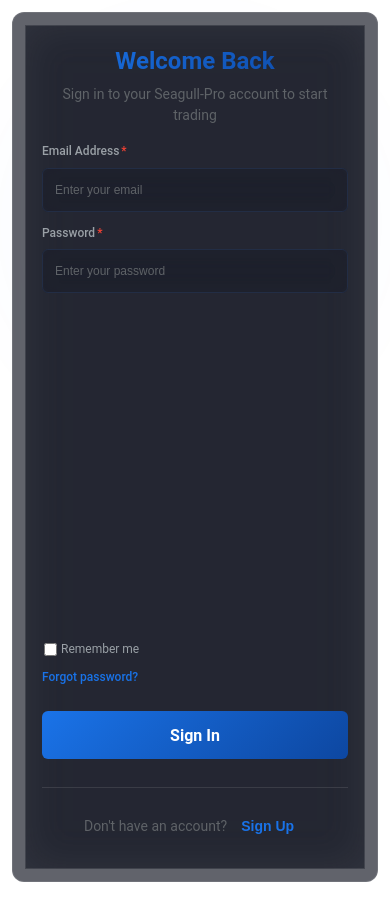
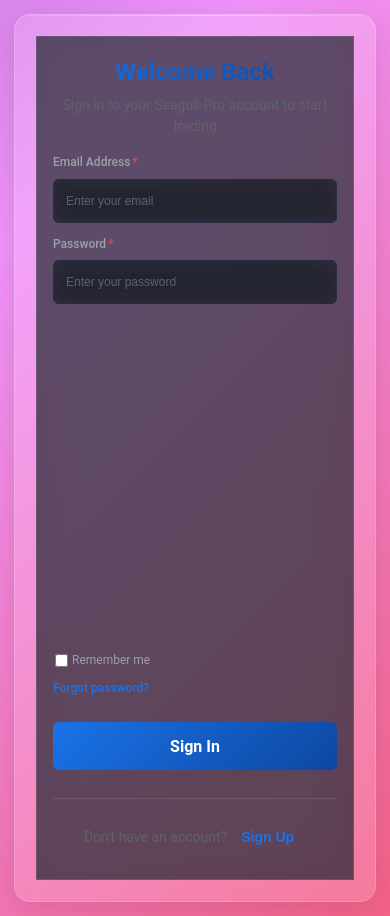
Before and after one commit to JumaAlpha/Seagull-pro, a React (Vite) app: page /login in a window 390 px wide. Before the commit the page ends 894 px from the top, so only its background shows below. Built offline with nearby package versions, Linux system fonts and the light colour scheme; no server answers.

Commit message:
Enhance Login.module.css with modern styles
Updated the login module CSS to implement a modern gradient background and floating elements. Adjusted dimensions and styles for responsiveness and improved aesthetics.

```diff
--- a/src/pages/Auth/Login/Login.module.css
+++ b/src/pages/Auth/Login/Login.module.css
@@ -5,119 +5,144 @@
   justify-content: center;
   position: relative;
   overflow: hidden;
-  background: var(--gradient-bg);
+  /* Modern gradient background */
+  background: linear-gradient(135deg, #667eea 0%, #764ba2 25%, #f093fb 50%, #f5576c 75%, #ff6b6b 100%);
+  background-size: 400% 400%;
+  animation: gradientBG 20s ease infinite;
+}
+
+@keyframes gradientBG {
+  0% { background-position: 0% 50%; }
+  50% { background-position: 100% 50%; }
+  100% { background-position: 0% 50%; }
 }
 
 .container {
   display: grid;
   grid-template-columns: 1fr 1fr;
   width: 100%;
-  max-width: 1400px;
-  min-height: 80vh;
+  max-width: 1200px;
+  min-height: 700px;
   position: relative;
-  z-index: 1;
+  z-index: 2;
   align-items: stretch;
-  background: var(--bg-glass);
-  backdrop-filter: blur(20px);
-  -webkit-backdrop-filter: blur(20px);
-  border: 1px solid var(--bg-glass-light);
-  border-radius: var(--radius-xl);
-  box-shadow: var(--shadow-glass);
+  background: rgba(255, 255, 255, 0.1);
+  backdrop-filter: blur(12px);
+  -webkit-backdrop-filter: blur(12px);
+  border: 1px solid rgba(255, 255, 255, 0.2);
+  border-radius: 24px;
+  box-shadow:
+    0 8px 32px rgba(0, 0, 0, 0.1),
+    inset 0 1px 0 rgba(255, 255, 255, 0.1);
   overflow: hidden;
-  margin: var(--space-2xl);
+  margin: 2rem;
 }
 
 .previewSection {
-  padding: var(--space-2xl);
+  padding: 3rem;
   display: flex;
   align-items: center;
   justify-content: center;
   height: 100%;
-  border-right: 1px solid var(--bg-glass-light);
+  border-right: 1px solid rgba(255, 255, 255, 0.15);
+  background: rgba(0, 0, 0, 0.2);
 }
 
 .formSection {
-  padding: var(--space-2xl);
+  padding: 3rem;
   display: flex;
   align-items: center;
   justify-content: center;
   height: 100%;
+  background: rgba(255, 255, 255, 0.05);
 }
 
 .formContainer {
   width: 100%;
-  max-width: 500px;
+  max-width: 420px;
   height: 100%;
   display: flex;
   align-items: center;
 }
 
-/* Remove individual borders from AuthForm and DashboardCard */
-:global(.authForm) {
-  border: none !important;
-  box-shadow: none !important;
-  backdrop-filter: none !important;
-  -webkit-backdrop-filter: none !important;
-  background: transparent !important;
-  height: 100% !important;
-  max-height: none !important;
+/* Modern floating elements */
+.floatingElement {
+  position: absolute;
+  background: rgba(255, 255, 255, 0.1);
+  border-radius: 20px;
+  backdrop-filter: blur(5px);
+  -webkit-backdrop-filter: blur(5px);
+  border: 1px solid rgba(255, 255, 255, 0.1);
+  z-index: 1;
 }
 
-:global(.dashboardCard) {
-  border: none !important;
-  box-shadow: none !important;
-  backdrop-filter: none !important;
-  -webkit-backdrop-filter: none !important;
-  background: transparent !important;
+.floatingElement:nth-child(1) {
+  top: 10%;
+  right: 10%;
+  width: 120px;
+  height: 120px;
+  animation: float 25s ease-in-out infinite;
 }
 
-/* Background Orbs */
-.backgroundOrb1 {
+.floatingElement:nth-child(2) {
+  bottom: 15%;
+  left: 8%;
+  width: 80px;
+  height: 80px;
+  animation: float 20s ease-in-out infinite reverse;
+}
+
+.floatingElement:nth-child(3) {
+  top: 50%;
+  right: 5%;
+  width: 60px;
+  height: 60px;
+  animation: float 30s ease-in-out infinite;
+}
+
+/* Glassmorphic shapes */
+.glassShape {
   position: absolute;
-  top: 10%;
-  left: 10%;
+  border-radius: 50%;
+  background: radial-gradient(circle, rgba(255,255,255,0.1) 0%, rgba(255,255,255,0) 70%);
+  filter: blur(40px);
+  z-index: 1;
+}
+
+.glassShape:nth-child(4) {
+  top: -100px;
+  left: -100px;
   width: 300px;
   height: 300px;
-  background: var(--primary);
-  border-radius: 50%;
-  opacity: 0.05;
-  filter: blur(60px);
-  animation: float 8s ease-in-out infinite;
 }
 
-.backgroundOrb2 {
-  position: absolute;
-  bottom: 10%;
-  right: 10%;
+.glassShape:nth-child(5) {
+  bottom: -150px;
+  right: -100px;
   width: 400px;
   height: 400px;
-  background: var(--secondary);
-  border-radius: 50%;
-  opacity: 0.05;
-  filter: blur(60px);
-  animation: float 12s ease-in-out infinite reverse;
 }
 
-.backgroundOrb3 {
+/* Modern header styling */
+.container::before {
+  content: '';
   position: absolute;
-  top: 50%;
-  left: 50%;
-  transform: translate(-50%, -50%);
-  width: 500px;
-  height: 500px;
-  background: var(--accent);
-  border-radius: 50%;
-  opacity: 0.03;
-  filter: blur(80px);
-  animation: float 10s ease-in-out infinite;
+  top: 0;
+  left: 0;
+  right: 0;
+  height: 1px;
+  background: linear-gradient(90deg,
+    transparent 0%,
+    rgba(255, 255, 255, 0.3) 50%,
+    transparent 100%);
 }
 
 /* Responsive */
 @media (max-width: 1024px) {
   .container {
     grid-template-columns: 1fr;
-    margin: var(--space-xl);
-    min-height: auto;
+    max-width: 500px;
+    min-height: 600px;
   }
 
   .previewSection {
@@ -125,31 +150,48 @@
   }
 
   .formSection {
-    padding: var(--space-xl);
+    padding: 2rem;
   }
 
   .container {
-    min-height: 70vh;
+    margin: 1rem;
   }
 }
 
 @media (max-width: 768px) {
   .container {
-    margin: var(--space-lg);
-    min-height: auto;
+    border-radius: 16px;
+    margin: 1rem;
+    min-height: 500px;
   }
 
   .formSection {
-    padding: var(--space-lg);
+    padding: 1.5rem;
   }
 
-  :global(.authForm) {
-    height: auto !important;
-    min-height: 500px;
+  .formContainer {
+    max-width: 100%;
+  }
+
+  .floatingElement {
+    opacity: 0.3;
   }
 }
 
 @keyframes float {
-  0%, 100% { transform: translateY(0px) scale(1); }
-  50% { transform: translateY(-20px) scale(1.05); }
+  0%, 100% {
+    transform: translate(0, 0) rotate(0deg);
+  }
+  33% {
+    transform: translate(30px, -50px) rotate(120deg);
+  }
+  66% {
+    transform: translate(-20px, 20px) rotate(240deg);
+  }
 }
+
+@keyframes gradientBG {
+  0% { background-position: 0% 50%; }
+  50% { background-position: 100% 50%; }
+  100% { background-position: 0% 50%; }
+}
```
